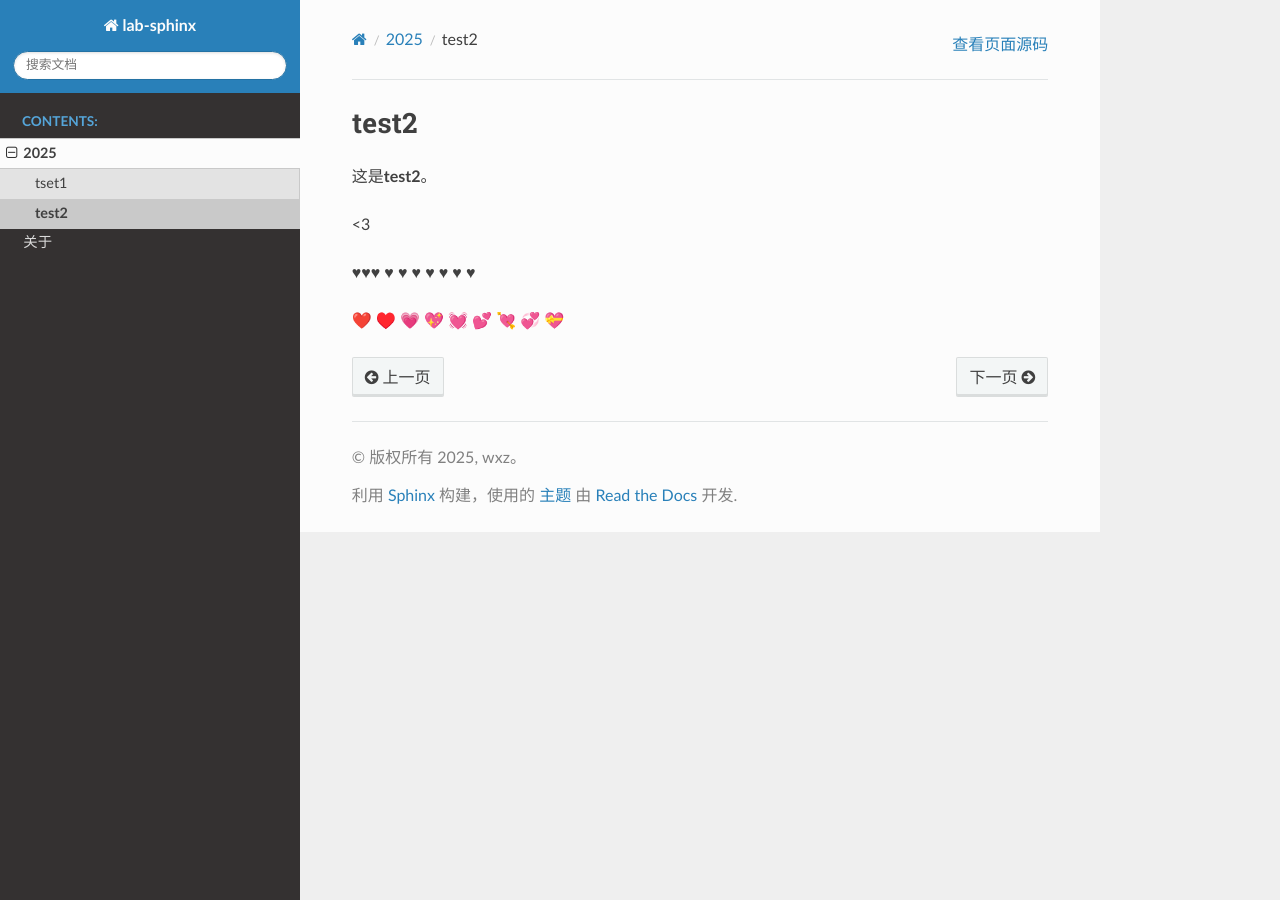
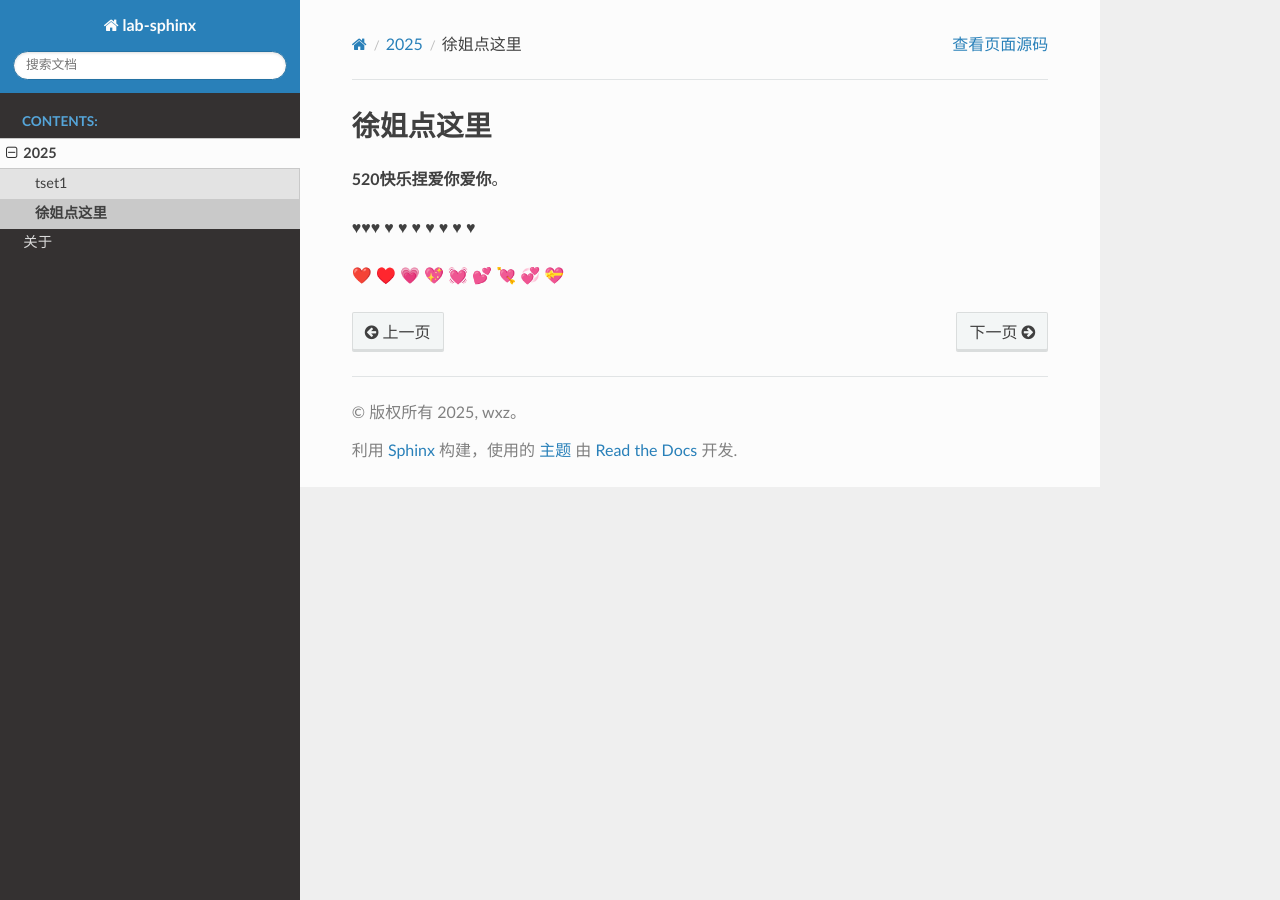
Before and after one commit to Wangxiuz/sphinx_test, a Sphinx documentation site: the page built from source/2025/test2/contents.md, in a window 1280 px wide. Built offline with Sphinx 7.4.7 and the Read the Docs theme 3.1.0, drawn with Linux system fonts in a browser that asks for light colours.

Commit message:
Update contents.md

```diff
--- a/source/2025/test2/contents.md
+++ b/source/2025/test2/contents.md
@@ -1,10 +1,10 @@
-# test2
+# 徐姐点这里
 
 
-这是**test2**。
+**520快乐捏爱你爱你**。
 
 
-<3
+
 
   ♥♥♥
 ♥     ♥
```
